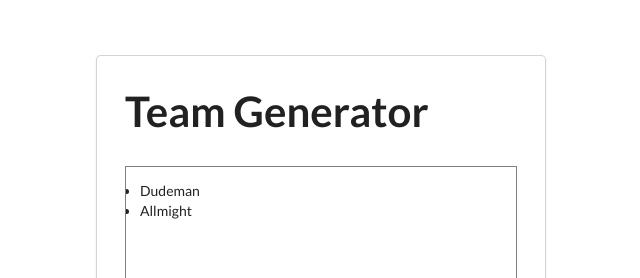
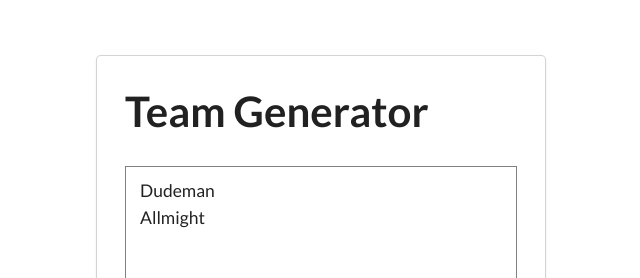
Before and after one commit to KausaChangs/teamapp, an Angular app: page / in a window 1280 px wide. Shown: the top 278 px of the page, without its empty margins (319-959 px from the left). Built offline with nearby package versions, Linux system fonts and the light colour scheme.

Commit message:
fixed all the app styles onto state

```diff
--- a/src/app/app.component.css
+++ b/src/app/app.component.css
@@ -59,3 +59,8 @@ h1 {
 .error-msg {
   color: red;
 }
+li {
+  list-style: none;
+  font-size: 1.25rem;
+  margin-bottom: 0.5rem;
+}
```
